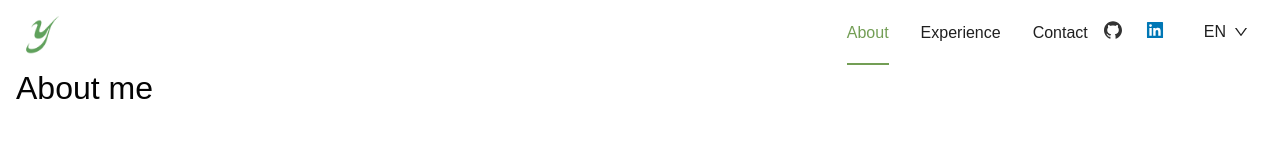
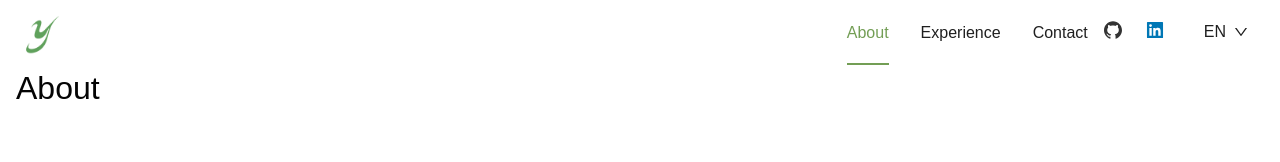
Before and after one commit to AndresHernandez1996/personal-web-page, a Next.js app: page /en/about in a window 1280 px wide. Shown: the top 162 px of the page. Built offline with nearby package versions, Linux system fonts and the light colour scheme; a web font is replaced by a local one.

Commit message:
Fixing about page params

```diff
--- a/app/[locale]/about/page.tsx
+++ b/app/[locale]/about/page.tsx
@@ -1,20 +1,6 @@
-import { ReactNode } from 'react';
-import { notFound } from 'next/navigation';
-import esMessages from '@/locales/es/common.json';
-import enMessages from '@/locales/en/common.json';
+'use client';
+import { t } from '@/components/LocaleProvider';
 
-export const generateStaticParams = () => [{ locale: 'es' }, { locale: 'en' }];
-
-export default function LocaleLayout({
-  params,
-}: {
-  params: { locale: string };
-  children: ReactNode;
-}) {
-  const { locale } = params;
-  const messages = locale === 'es' ? esMessages : locale === 'en' ? enMessages : null;
-
-  if (!messages) return notFound();
-
-  return <h1>About me</h1>;
+export default function LocaleLayout() {
+  return <h1>{t('navbar_about')}</h1>;
 }
--- a/package.json
+++ b/package.json
@@ -22,6 +22,8 @@
     "@types/react-dom": "^19.1.7",
     "eslint": "^9.33.0",
     "eslint-config-next": "^15.4.6",
+    "eslint-config-prettier": "^10.1.8",
+    "prettier": "^3.6.2",
     "tailwindcss": "^4",
     "typescript": "^5"
   }
```
